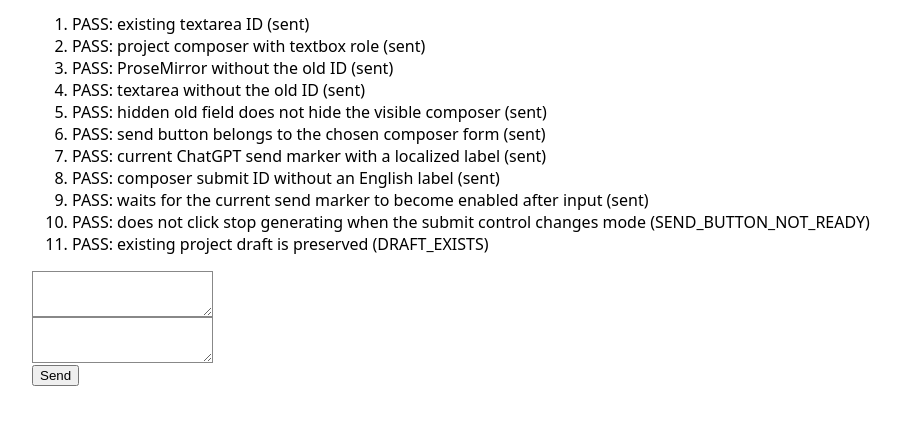
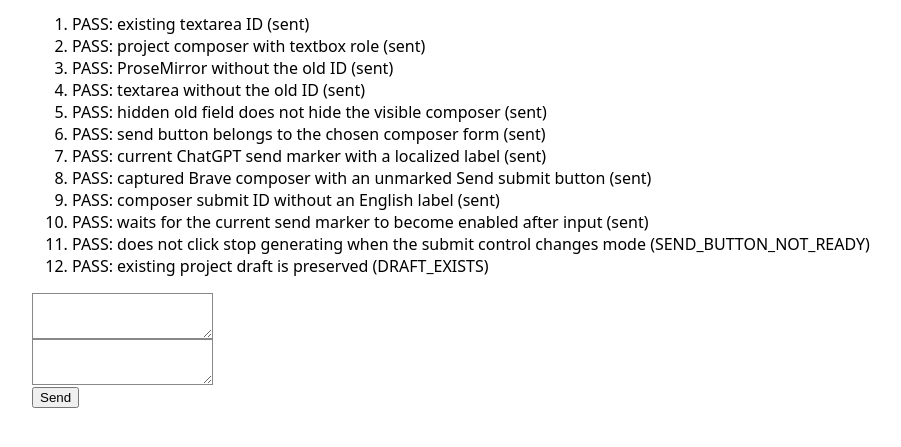
Before and after one commit to stefantapu/linkedin-job-text-copier, a browser extension: page tests/composer-browser.html in a window 1280 px wide. Shown: the part 143-590 px from the top of the page, without its empty margins (0-901 px from the left). Drawn offline with Linux system fonts and the light colour scheme.

Commit message:
Recognize unmarked ChatGPT Send submit button

```diff
--- a/chatgpt.js
+++ b/chatgpt.js
@@ -16,6 +16,7 @@
     'main form .ProseMirror[contenteditable="true"]'
   ].join(", ");
   const SEND_BUTTON_SELECTOR = [
+    'button[type="submit"][aria-label="Send"]',
     'button[data-composer-submit][type="submit"]',
     "button#composer-submit-button",
     'button[data-testid="send-button"]',
--- a/tests/composer-browser.html
+++ b/tests/composer-browser.html
@@ -49,6 +49,7 @@
     await check('hidden old field does not hide the visible composer', markup('<textarea id="prompt-textarea" hidden></textarea><div contenteditable="true" role="textbox" data-check></div>'));
     await check('send button belongs to the chosen composer form', '<main><form><textarea hidden></textarea><button data-testid="send-button">Wrong button</button></form><form><div contenteditable="true" role="textbox" data-check></div><button data-testid="send-button">Send</button></form></main>');
     await check('current ChatGPT send marker with a localized label', '<main><form><textarea id="mobile-composer-prompt" data-check></textarea><button type="submit" data-composer-submit aria-label="Отправить сообщение" data-send-label="Отправить сообщение" data-stop-label="Остановить генерацию">Send</button></form></main>');
+    await check('captured Brave composer with an unmarked Send submit button', '<main><form><div data-composer-body data-composer-layout="multiline"><div data-composer-input><div contenteditable="true" aria-multiline="true" role="textbox" class="ProseMirror" data-composer-markdown aria-label="Ask ChatGPT" data-check><p><br></p></div></div><div data-composer-footer-responsive><button type="button" aria-label="Expand" data-composer-expand-toggle>Expand</button><button type="button" aria-label="Add files and more">Add files</button><button type="button" aria-label="Select ChatGPT model">Model</button><button type="button" aria-label="Dictate">Dictate</button><button type="submit" aria-label="Send">Send</button></div></div></form></main>');
     await check('composer submit ID without an English label', '<main><form><textarea data-check></textarea><button id="composer-submit-button" aria-label="Отправить запрос">Send</button></form></main>');
     await check('waits for the current send marker to become enabled after input', '<main><form><textarea data-check></textarea><button type="submit" data-composer-submit aria-label="Отправить сообщение" aria-disabled="true">Send</button></form></main>', 'SENT', () => {
       fixture.querySelector('textarea').addEventListener('input', () => setTimeout(() => fixture.querySelector('button').setAttribute('aria-disabled', 'false'), 100));
```
Also changed, not shown: README.md, manifest.json.
